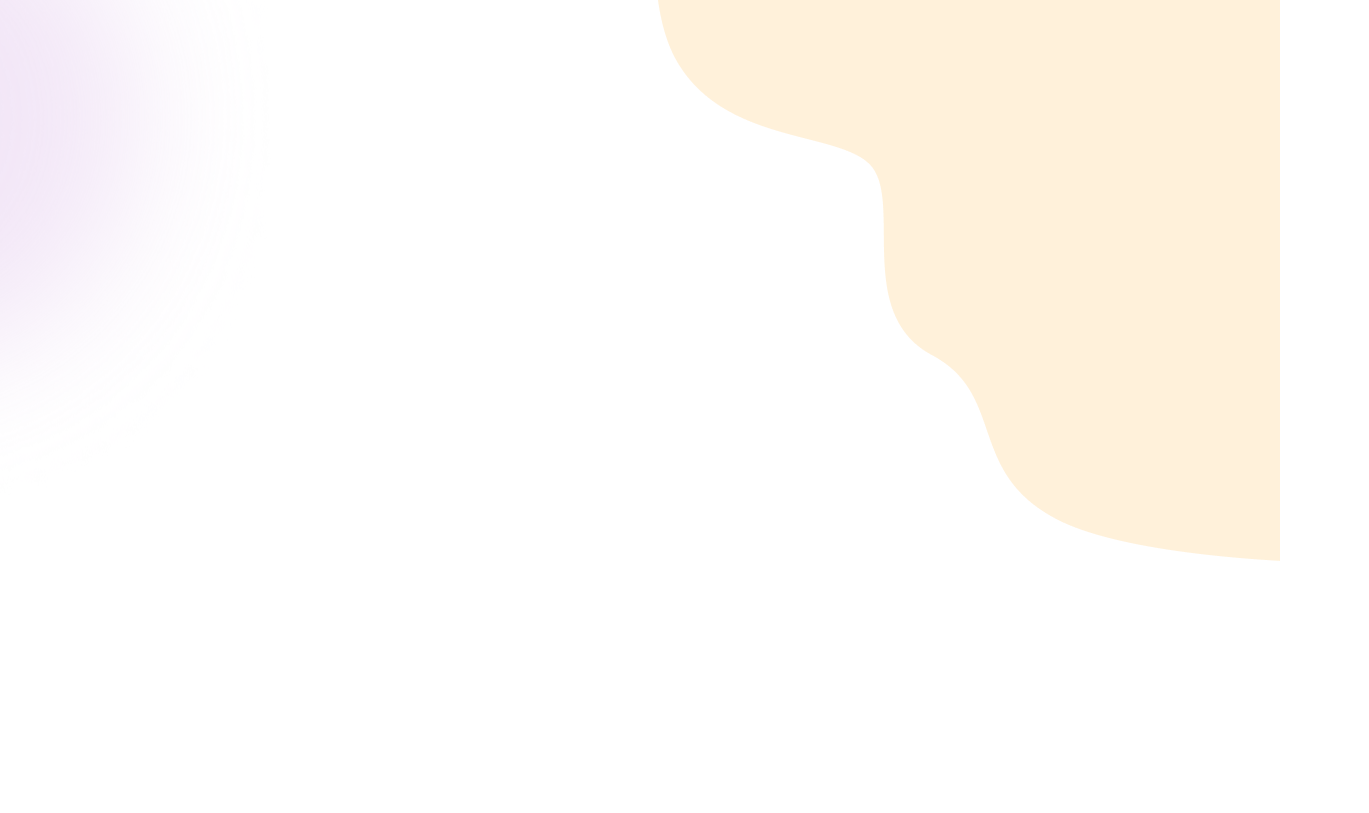
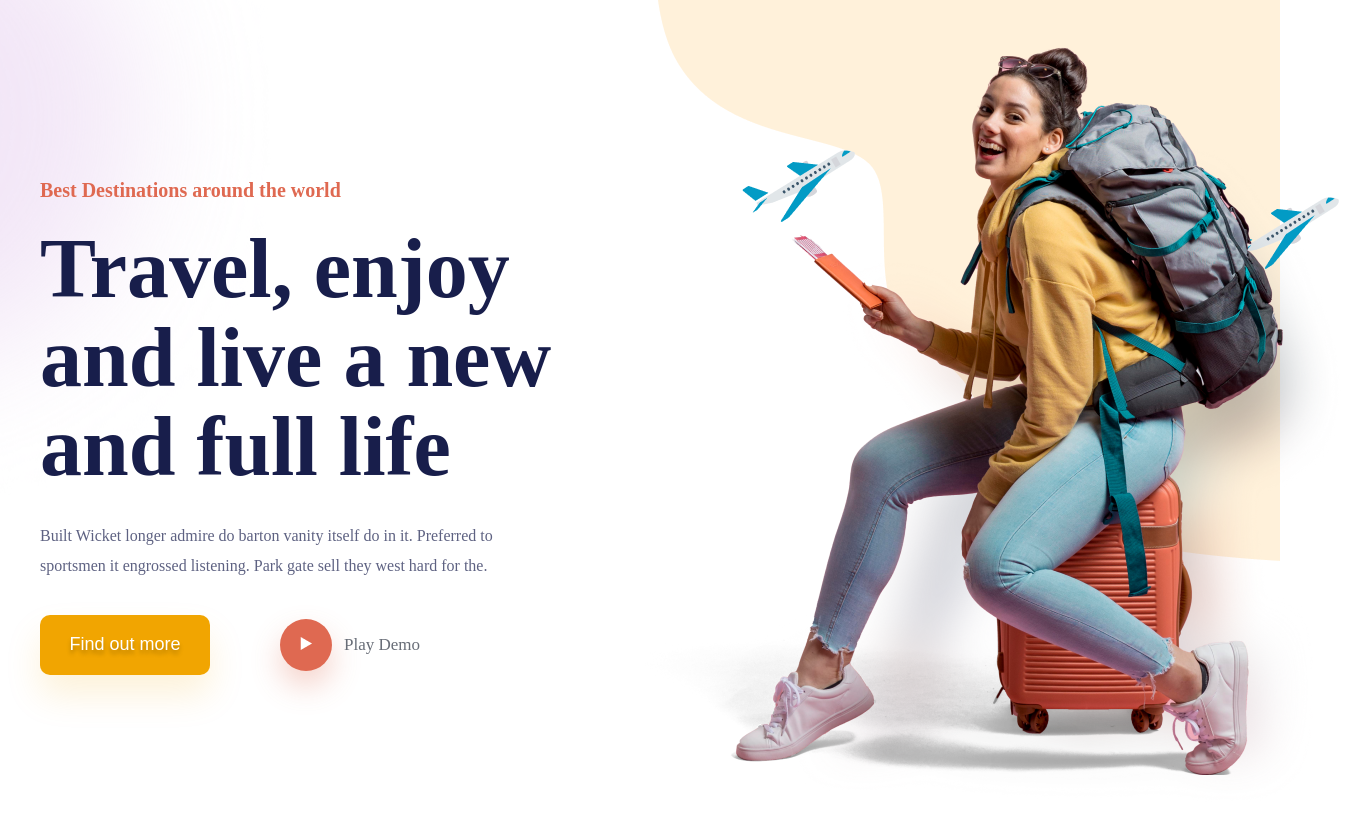
Before and after one commit to natiasaghliani/Project-Travel, a plain HTML site: page index.html in a window 1280 px wide. Shown: the part 93-906 px from the top of the page, 1369 px wide, since content can reach past the window. Drawn offline with Linux system fonts and the light colour scheme.

Commit message:
section 1 done

```diff
--- a/index.html
+++ b/index.html
@@ -46,6 +46,32 @@
             </div>
         </header>
 
+        <section class="s-1">
+            <div>
+                <h4>Best Destinations around the world</h4>
+                <h1>Travel, enjoy
+                    and live a new
+                    and full life</h1>
+                <p>
+                    Built Wicket longer admire do barton vanity itself do in it.
+                    Preferred to sportsmen it engrossed listening. Park gate
+                    sell they west hard for the.
+                </p>
+
+                <div class="s-1-button">
+                    <button class="yellow">Find out more</button>
+                    <div class="red-button">
+                        <button class="red">
+                            <img src="images/play.png" alt="">
+                        </button>
+                        <a href="#">Play Demo</a>
+                    </div>
+
+                </div>
+            </div>
+            <img src="images/girl.png" alt="">
+        </section>
+
     </div>
 
 </body>
--- a/scss/_style.scss
+++ b/scss/_style.scss
@@ -83,3 +83,87 @@ header {
         }
     }
 }
+
+.s-1 {
+    max-width: 1200px;
+    width: 100%;
+    margin: 0 auto;
+    display: flex;
+    justify-content: space-between;
+    align-items: center;
+
+    h4 {
+        font-weight: 700;
+        font-size: 20px;
+        color: #DF6951;
+        margin-bottom: 24px;
+    }
+
+    h1 {
+        font-weight: 700;
+        font-size: 84px;
+        line-height: 89px;
+        color: #181E4B;
+
+        width: 545px;
+        margin-bottom: 30px;
+    }
+
+    p {
+        font-size: 16px;
+        font-weight: 500;
+        line-height: 30px;
+        color: #5E6282;
+
+        width: 477px;
+        margin-bottom: 34px;
+    }
+
+    .s-1-button {
+        width: 380px;
+        display: flex;
+        justify-content: space-between;
+        align-items: center;
+
+        .yellow {
+            width: 170px;
+            height: 60px;
+            border: none;
+            background-color: #F1A501;
+            border-radius: 10px;
+            box-shadow: 0px 20px 35px rgba(241, 165, 1, 0.15);
+            border-radius: 10px;
+
+            font-size: 18px;
+            font-weight: 500;
+            color: #FFFFFF;
+            text-shadow: 0px 4px 4px rgba(0, 0, 0, 0.25);
+            cursor: pointer;
+        }
+
+        .red-button {
+            display: flex;
+            justify-content: space-between;
+            width: 140px;
+            align-items: center;
+
+            .red {
+                border: none;
+                width: 52px;
+                height: 52px;
+                background-color: #DF6951;
+                border-radius: 50px;
+                box-shadow: 0px 15px 30px rgba(223, 105, 81, 0.3);
+                cursor: pointer;
+            }
+
+            a {
+                font-size: 17px;
+                font-weight: 500;
+                color: #686D77;
+            }
+        }
+
+
+    }
+}
```
Also changed, not shown: css/global.css, images/girl.png (added), images/play.png (added), 2 other files.
